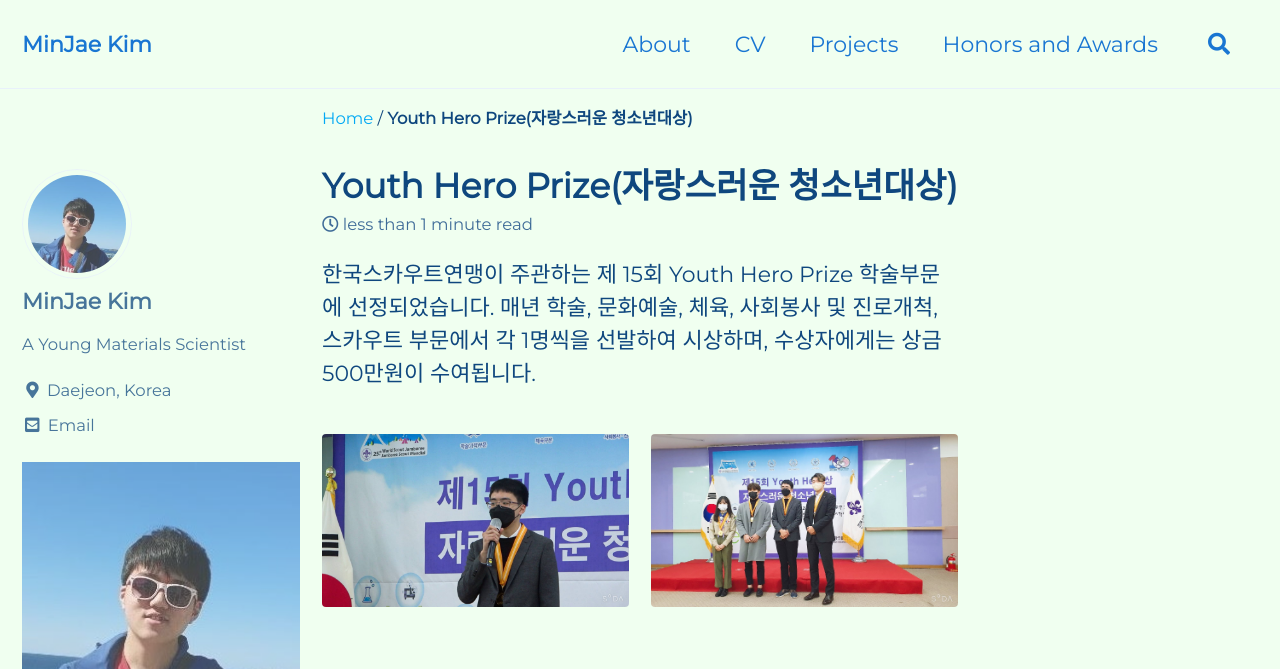
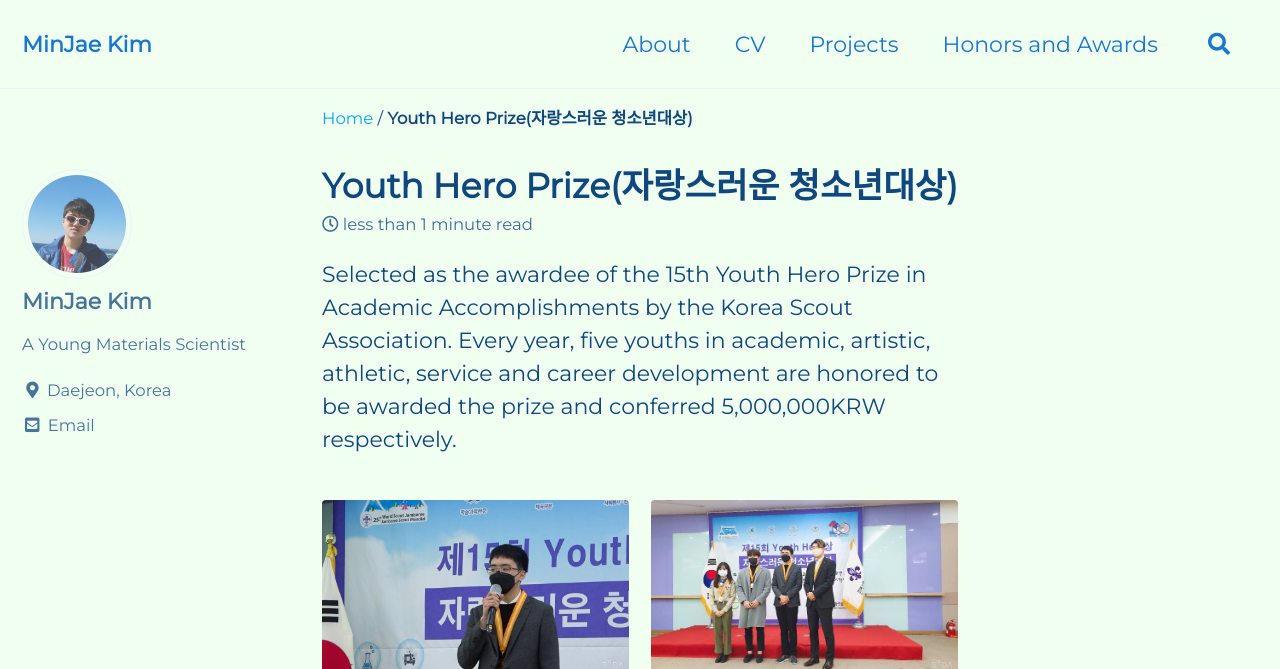
Before and after one commit to mj3259/mj3259.github.io, a Jekyll site: the page built from _posts/2021-11-22-youthhero.md, in a window 1280 px wide and 900 px high, cut to the strip 0-669 px from the top of the window. Built offline with Jekyll 4.4.1, drawn with Linux system fonts in a browser that asks for light colours; cached includes are drawn as plain includes; some of the changed text lies outside the part shown.

Commit message:
Update 2021-11-22-youthhero.md

```diff
--- a/_posts/2021-11-22-youthhero.md
+++ b/_posts/2021-11-22-youthhero.md
@@ -4,18 +4,12 @@ excerpt: "Nov. 2021"
 header:
   image:
   teaser: assets/images/biography/youthhero.JPG
-sidebar:
-  - title: "MinJae Kim"
-    image: "/assets/images/avatar.jpg"
-    image_alt: "logo"
-    text: "Materials Scientist"
 gallery:
   - image_path: assets/images/biography/youthhero1.JPG
   - image_path: assets/images/biography/youthhero3.JPG
 ---
 
-한국스카우트연맹이 주관하는 제 15회 Youth Hero Prize 학술부문에 선정되었습니다.
-매년 학술, 문화예술, 체육, 사회봉사 및 진로개척, 스카우트 부문에서 각 1명씩을 선발하여 시상하며, 수상자에게는 상금 500만원이 수여됩니다.
+Selected as the awardee of the 15th Youth Hero Prize in Academic Accomplishments by the Korea Scout Association. Every year, five youths in academic, artistic, athletic, service and career development are honored to be awarded the prize and conferred 5,000,000KRW respectively.
 
 {% include gallery id="gallery"  %}
 
```
